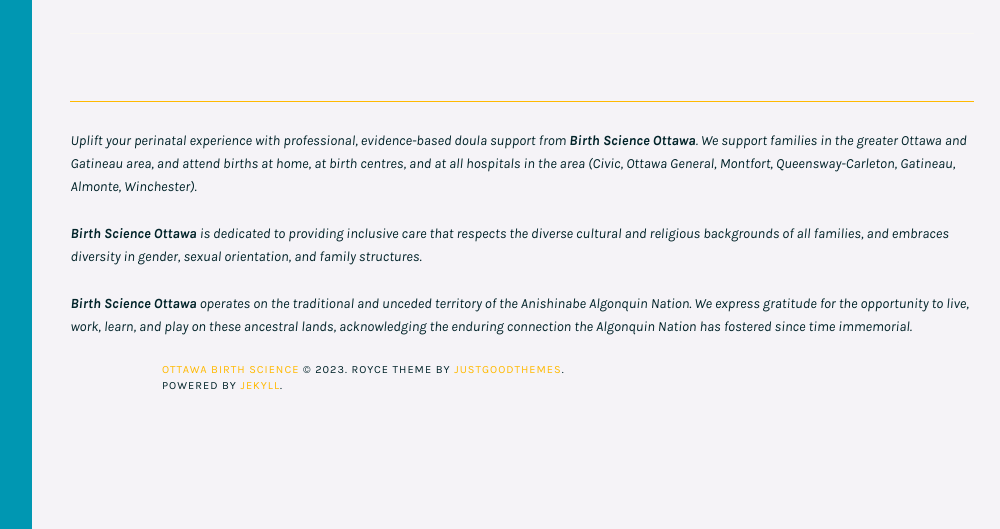
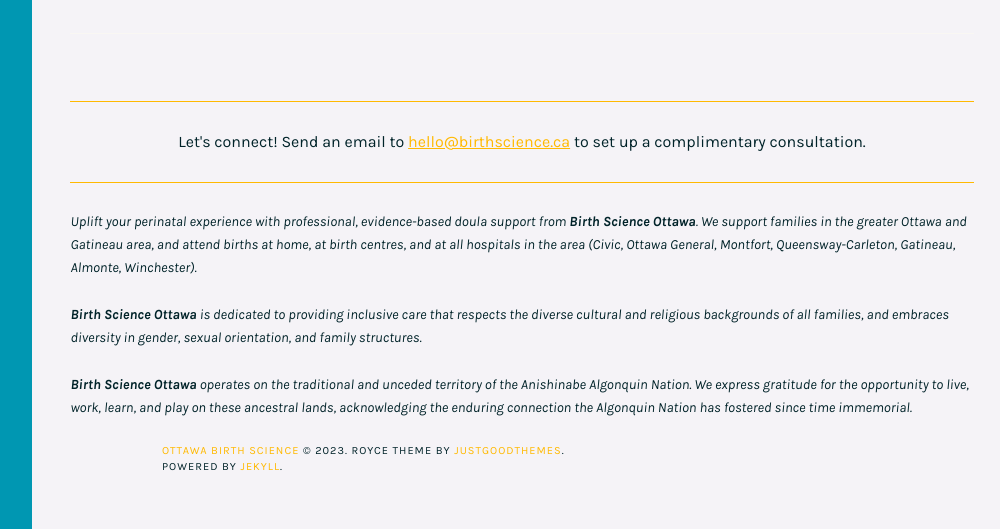
Before and after one commit to mch3rry/mypage, a Jekyll site: the page built from index.html, in a window 1280 px wide and 1066 px high. Shown: the part 537-1066 px from the top of the window, without its empty margins (268-1268 px from the left). Built offline with Jekyll 4.4.1, drawn with Linux system fonts in a browser that asks for light colours; the list of posts is cut into pages by our own code.

Commit message:
Update footer.html

```diff
--- a/_includes/footer.html
+++ b/_includes/footer.html
@@ -1,4 +1,8 @@
 <footer id="colophon" class="site-footer">
+    <hr style="height:1px;border-width:0;color:#ffb901;background-color:#ffb901">
+
+    <p style="text-align: center; font-size: 16px">Let's connect! Send an email to <a href="mailto:hello@birthscience.ca">hello@birthscience.ca</a> to set up a complimentary consultation.</p>
+
     <hr style="height:1px;border-width:0;color:#ffb901;background-color:#ffb901">
 
     <p style="font-size: 14px"><i>Uplift your perinatal experience with professional, evidence-based doula support from <b>Birth Science Ottawa</b>. We support families in the greater Ottawa and Gatineau area, and attend births at home, at birth centres, and at all hospitals in the area (Civic, Ottawa General, Montfort, Queensway-Carleton, Gatineau, Almonte, Winchester).</i></p>
```
